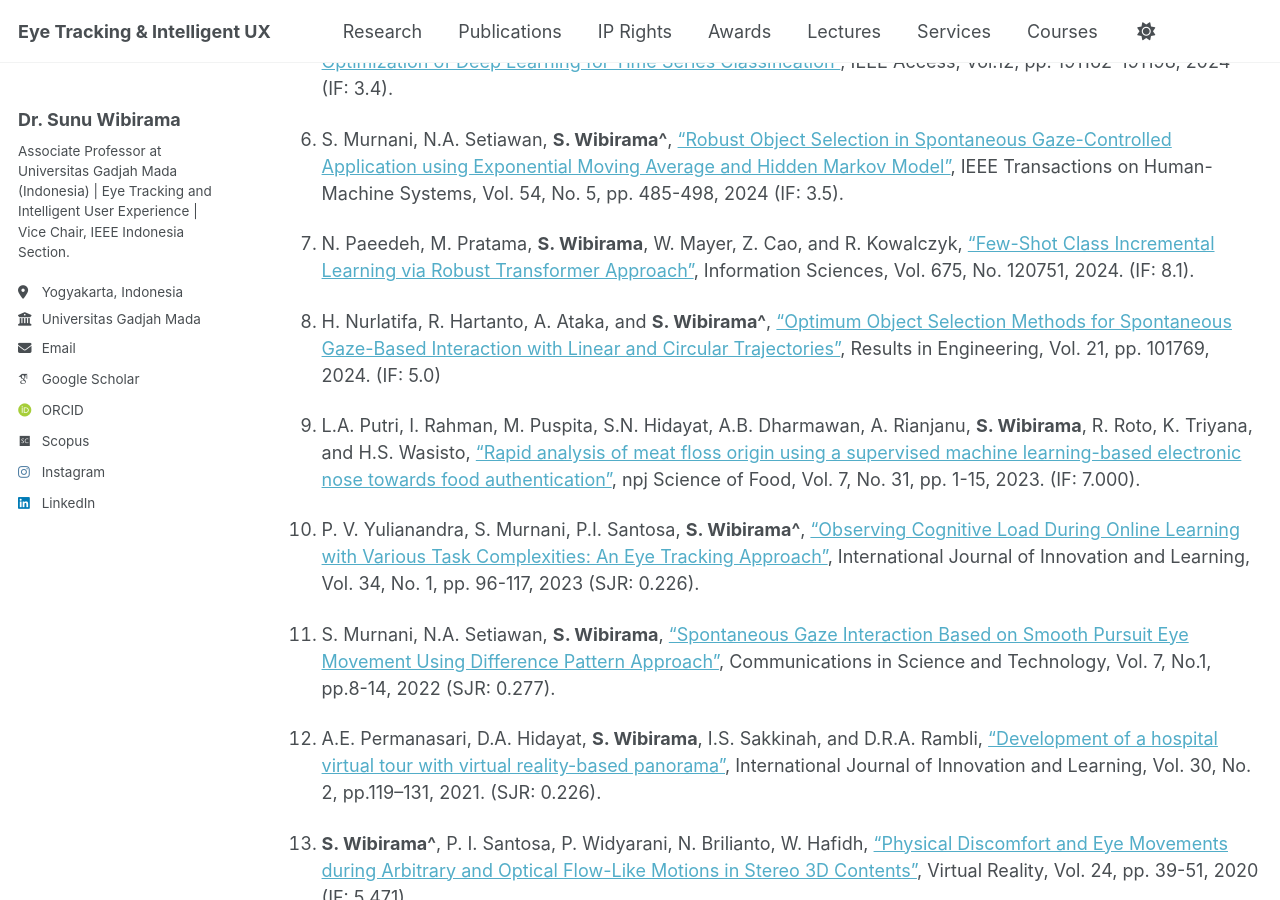
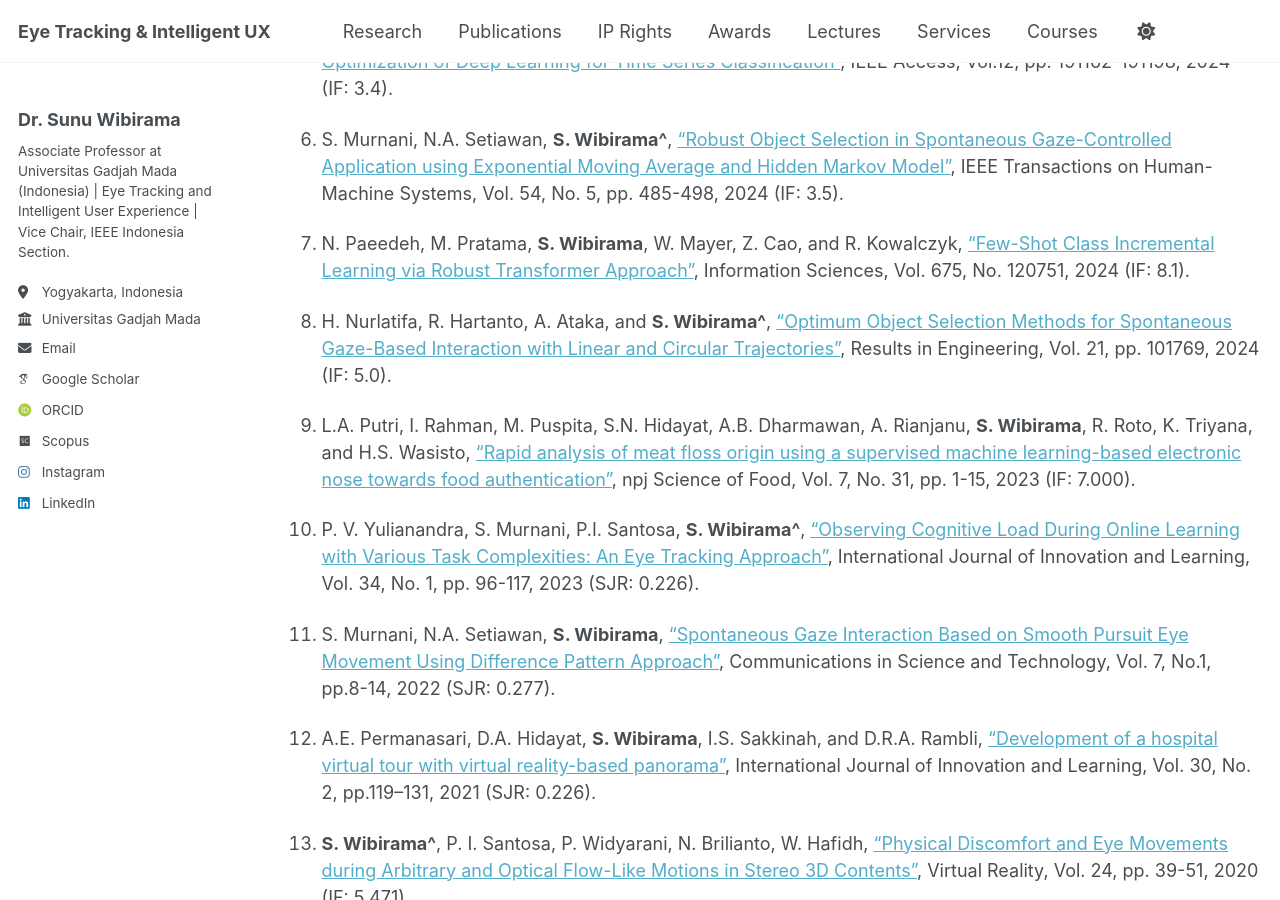
Before and after one commit to wibirama/wibirama.github.io, a Jekyll site: the page built from _pages/allpublications.md, in a window 1280 px wide and 900 px high, scrolled down 1395 px. Built offline with Jekyll 4.4.1, drawn with Linux system fonts in a browser that asks for light colours; emoji names are drawn with the system emoji font; some web fonts are replaced; a script that is not in the unit is left out.

```diff
--- a/_pages/allpublications.md
+++ b/_pages/allpublications.md
@@ -48,17 +48,17 @@ Journal articles
 
 6. S. Murnani, N.A. Setiawan, **S. Wibirama^**, ["Robust Object Selection in Spontaneous Gaze-Controlled Application using Exponential Moving Average and Hidden Markov Model"](https://doi.org/10.1109/THMS.2024.3413781), IEEE Transactions on Human-Machine Systems, Vol. 54, No. 5, pp. 485-498, 2024 (IF: 3.5).
 
-7. N. Paeedeh, M. Pratama, **S. Wibirama**, W. Mayer, Z. Cao, and R. Kowalczyk, ["Few-Shot Class Incremental Learning via Robust Transformer Approach"](https://doi.org/10.1016/j.ins.2024.120751), Information Sciences, Vol. 675, No. 120751, 2024. (IF: 8.1).
+7. N. Paeedeh, M. Pratama, **S. Wibirama**, W. Mayer, Z. Cao, and R. Kowalczyk, ["Few-Shot Class Incremental Learning via Robust Transformer Approach"](https://doi.org/10.1016/j.ins.2024.120751), Information Sciences, Vol. 675, No. 120751, 2024 (IF: 8.1).
 
-8. H. Nurlatifa, R. Hartanto, A. Ataka, and  **S. Wibirama^**, ["Optimum Object Selection Methods for Spontaneous Gaze-Based Interaction with Linear and Circular Trajectories"](https://doi.org/10.1016/j.rineng.2024.101769), Results in Engineering, Vol. 21, pp. 101769, 2024. (IF: 5.0)
+8. H. Nurlatifa, R. Hartanto, A. Ataka, and  **S. Wibirama^**, ["Optimum Object Selection Methods for Spontaneous Gaze-Based Interaction with Linear and Circular Trajectories"](https://doi.org/10.1016/j.rineng.2024.101769), Results in Engineering, Vol. 21, pp. 101769, 2024 (IF: 5.0).
 
-9. L.A. Putri, I. Rahman, M. Puspita, S.N. Hidayat, A.B. Dharmawan, A. Rianjanu, **S. Wibirama**, R. Roto, K. Triyana, and H.S. Wasisto, ["Rapid analysis of meat floss origin using a supervised machine learning-based electronic nose towards food authentication"](https://doi.org/10.1038/s41538-023-00205-2), npj Science of Food, Vol. 7, No. 31, pp. 1-15, 2023. (IF: 7.000).
+9. L.A. Putri, I. Rahman, M. Puspita, S.N. Hidayat, A.B. Dharmawan, A. Rianjanu, **S. Wibirama**, R. Roto, K. Triyana, and H.S. Wasisto, ["Rapid analysis of meat floss origin using a supervised machine learning-based electronic nose towards food authentication"](https://doi.org/10.1038/s41538-023-00205-2), npj Science of Food, Vol. 7, No. 31, pp. 1-15, 2023 (IF: 7.000).
 
 10. P. V. Yulianandra, S. Murnani, P.I. Santosa, **S. Wibirama^**, ["Observing Cognitive Load During Online Learning with Various Task Complexities: An Eye Tracking Approach"](https://doi.org/10.1504/IJIL.2023.10051446), International Journal of Innovation and Learning, Vol. 34, No. 1, pp. 96-117, 2023 (SJR: 0.226).
 
 11. S. Murnani, N.A. Setiawan, **S. Wibirama**, ["Spontaneous Gaze Interaction Based on Smooth Pursuit Eye Movement Using Difference Pattern Approach"](https://doi.org/10.21924/cst.7.1.2022.739), Communications in Science and Technology, Vol. 7, No.1, pp.8-14, 2022 (SJR: 0.277).
 
-12. A.E. Permanasari, D.A. Hidayat, **S. Wibirama**, I.S. Sakkinah, and D.R.A. Rambli, ["Development of a hospital virtual tour with virtual reality-based panorama"](https://doi.org/10.1504/IJIL.2021.117218), International Journal of Innovation and Learning, Vol. 30, No. 2, pp.119–131, 2021. (SJR: 0.226).
+12. A.E. Permanasari, D.A. Hidayat, **S. Wibirama**, I.S. Sakkinah, and D.R.A. Rambli, ["Development of a hospital virtual tour with virtual reality-based panorama"](https://doi.org/10.1504/IJIL.2021.117218), International Journal of Innovation and Learning, Vol. 30, No. 2, pp.119–131, 2021 (SJR: 0.226).
 
 13. **S. Wibirama^**, P. I. Santosa, P. Widyarani, N. Brilianto, W. Hafidh, ["Physical Discomfort and Eye Movements during Arbitrary and Optical Flow-Like Motions in Stereo 3D Contents"](https://doi.org/10.1007/s10055-019-00386-w), Virtual Reality, Vol. 24, pp. 39-51, 2020 (IF: 5.471).
 
```
